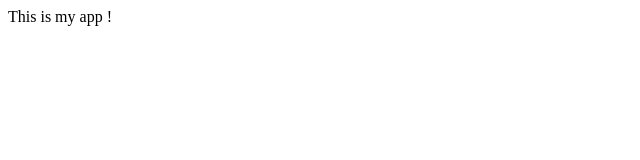
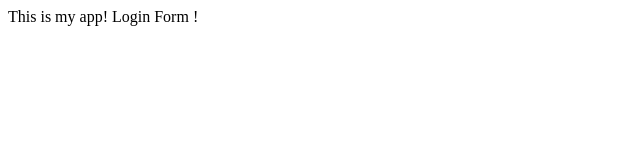
Before and after one commit to psalvans/myappsample, a plain HTML site: page index.html in a window 1280 px wide. Shown: the full height of the page, 0-640 px from the left. Drawn offline with Linux system fonts and the light colour scheme.

Commit message:
login form

```diff
--- /dev/null
+++ b/dir2/add2.js
@@ -0,0 +1 @@
+console.log(123);
--- a/index.html
+++ b/index.html
@@ -3,7 +3,8 @@
 	<title>My App</title>
 	</head>
 	<body>
-		This is my app
+		This is my app!
+		Login Form
 	</body>
 </html>
 !
```
Also changed, not shown: login.html (added, +1 -0 lines), log.txt (added), potato.txt (added).
